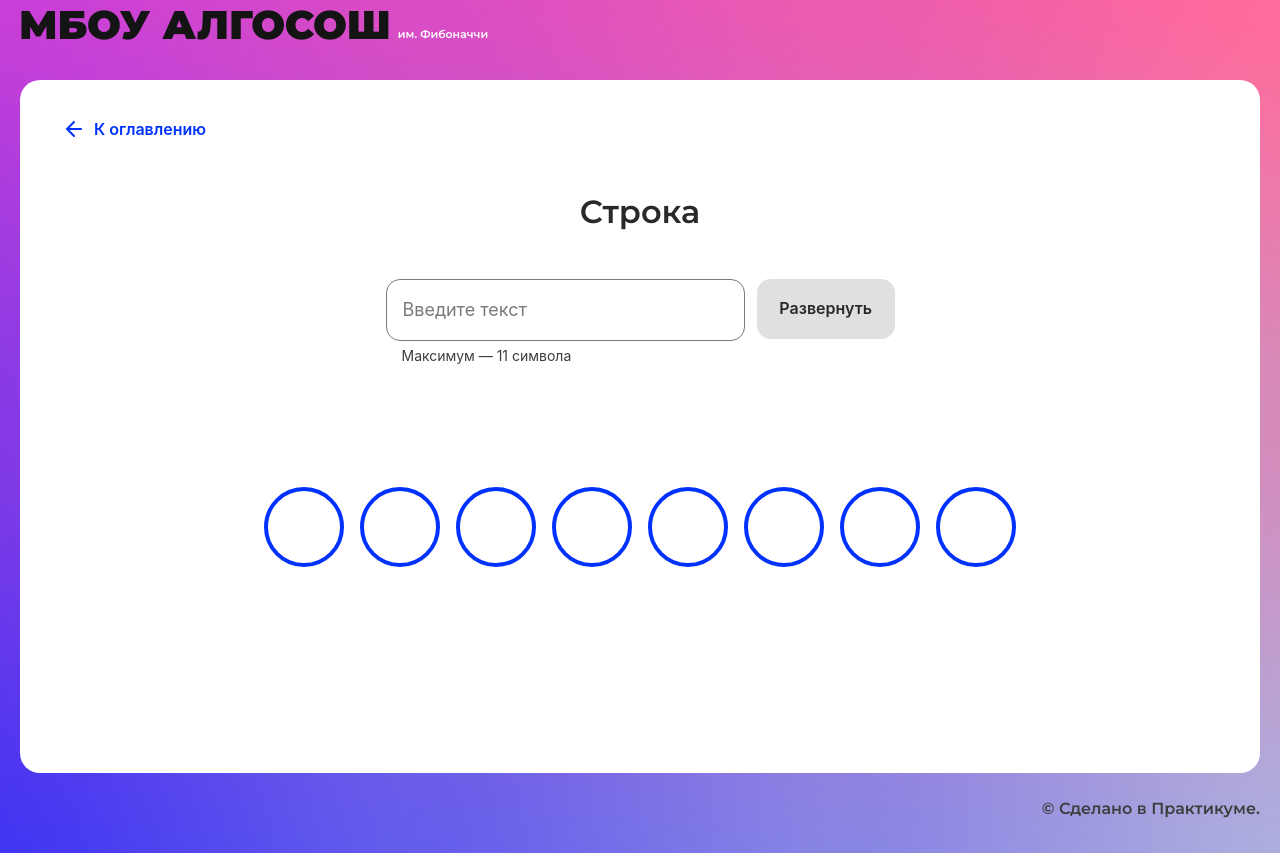
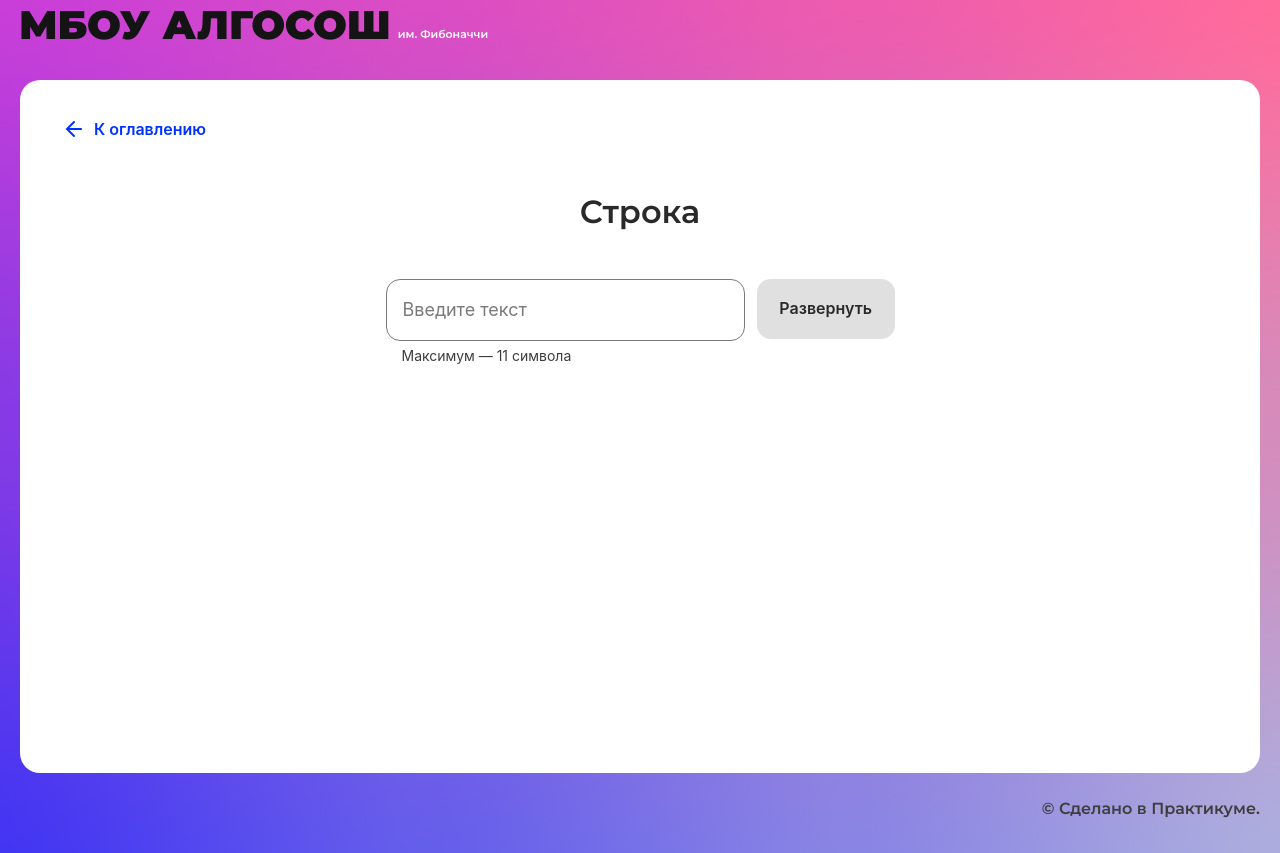
Before and after one commit to SergeyKukhtalevV/algososh, a React (Create React App) app: page /recursion in a window 1280 px wide. Built offline with nearby package versions, Linux system fonts and the light colour scheme.

Commit message:
feature: string: done

```diff
--- a/src/components/string/string.tsx
+++ b/src/components/string/string.tsx
@@ -5,53 +5,62 @@ import {Input} from "../ui/input/input";
 import {Button} from "../ui/button/button";
 import {ElementStates} from "../../types/element-states";
 import {Circle} from "../ui/circle/circle";
-
-type TElement = {
-  value: string;
-  color: ElementStates
-}
+import { DELAY_IN_MS } from "../../constants/delays";
+import {setDelay, swap} from "../../utils/utils";
+import {TElement} from "../../types/element";
 
 export const StringComponent: React.FC = () => {
+
   const [loader, setLoader] = useState(false);
   const [inputValue, setInputValue] = useState<TElement[]>([]);
 
+  const handleInput = (e: React.ChangeEvent<HTMLInputElement>) => {
+    const array: TElement[] = e.target.value.split('').map((value: string) => {
+      return {value, color: ElementStates.Default};
+    });
+    setInputValue(array);
+  };
+
+  const handleClick = async (array: TElement[]) => {
+    setLoader(true);
+    const medium = Math.ceil(array.length / 2);
+
+    for (let i = 0; i < medium; i++) {
+      let j = array.length - 1 - i;
+      if (i !== j) {
+        array[i].color = ElementStates.Changing;
+        array[j].color = ElementStates.Changing;
+        setInputValue([...array]);
+        await setDelay(DELAY_IN_MS);
+      }
+
+      swap(array, i, j);
+      array[i].color = ElementStates.Modified;
+      array[j].color = ElementStates.Modified;
+      setInputValue([...array]);
+    }
+    setLoader(false);
+  }
   return (
     <SolutionLayout title="Строка">
       <div className={style.wrapper}>
         <div className={style.container}>
-          <Input maxLength={11} isLimitText={true}/>
+          <Input maxLength={11} isLimitText={true} onChange={handleInput}/>
           <Button text={'Развернуть'}
                   linkedList={'small'}
                   isLoader={loader}
                   disabled={!inputValue.length}
-
+                  onClick={(e) => handleClick((inputValue))}
           />
         </div>
         <ul className={style.containerResult}>
-          <li>
-            <Circle />
-          </li>
-          <li>
-            <Circle />
-          </li>
-          <li>
-            <Circle />
-          </li>
-          <li>
-            <Circle />
-          </li>
-          <li>
-            <Circle />
-          </li>
-          <li>
-            <Circle />
-          </li>
-          <li>
-            <Circle />
-          </li>
-          <li>
-            <Circle />
-          </li>
+          {inputValue.map((item: TElement, index) => {
+            return (
+              <li key={index}>
+              <Circle letter={item.value} state={item.color} />
+            </li>
+            )
+          })}
         </ul>
       </div>
     </SolutionLayout>
--- /dev/null
+++ b/src/types/element.ts
@@ -0,0 +1,6 @@
+import {ElementStates} from "./element-states";
+
+export type TElement = {
+  value: string;
+  color: ElementStates
+}
--- /dev/null
+++ b/src/utils/utils.ts
@@ -0,0 +1,9 @@
+import {TElement} from "../types/element";
+
+export const setDelay = (delay: number) => {
+  return new Promise(resolve => setTimeout(resolve, delay));
+}
+
+export const swap = (array: TElement[], i: number, j: number) => {
+  ([array[i], array[j]] = [array[j], array[i]]);
+}
```
